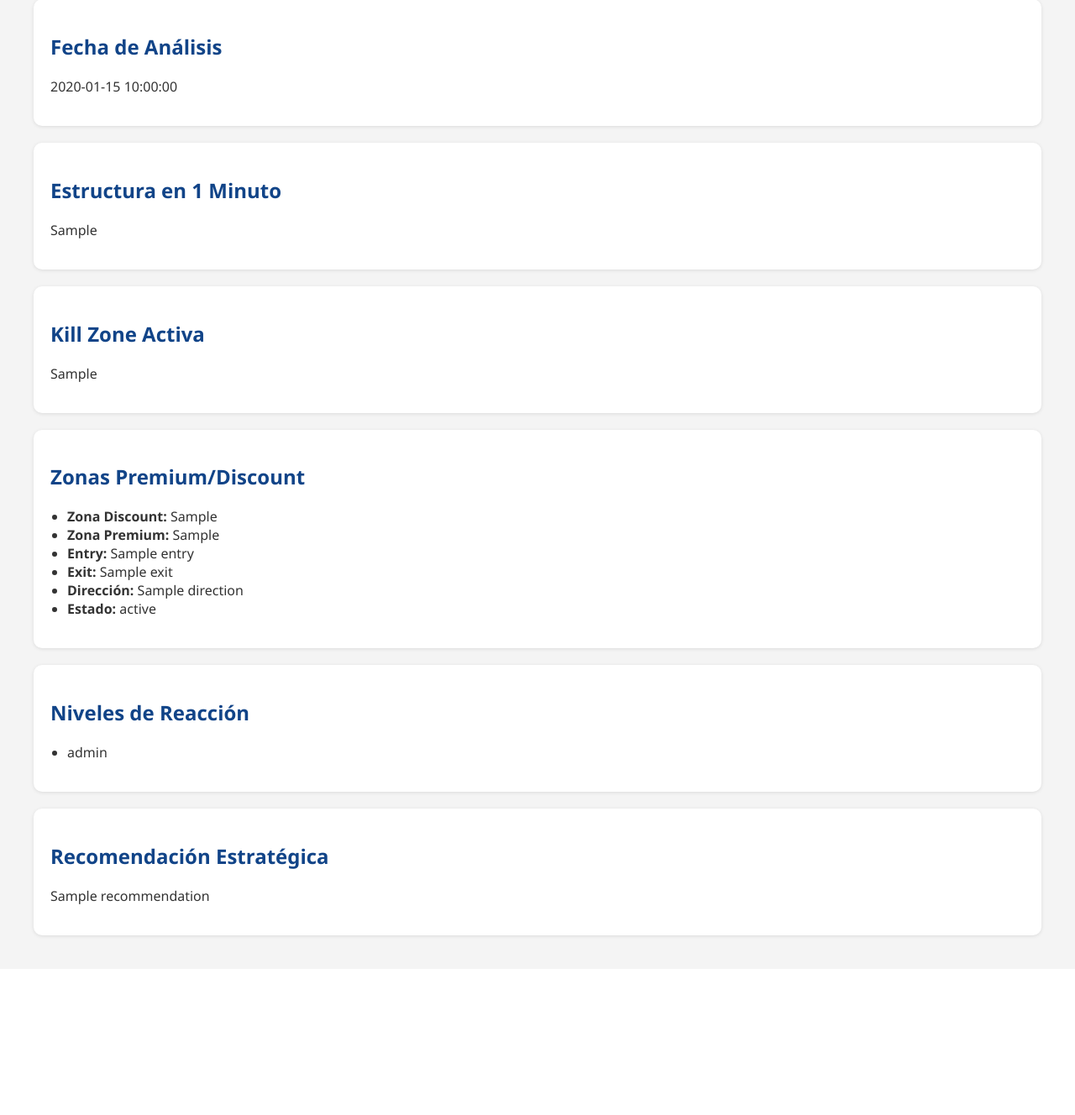
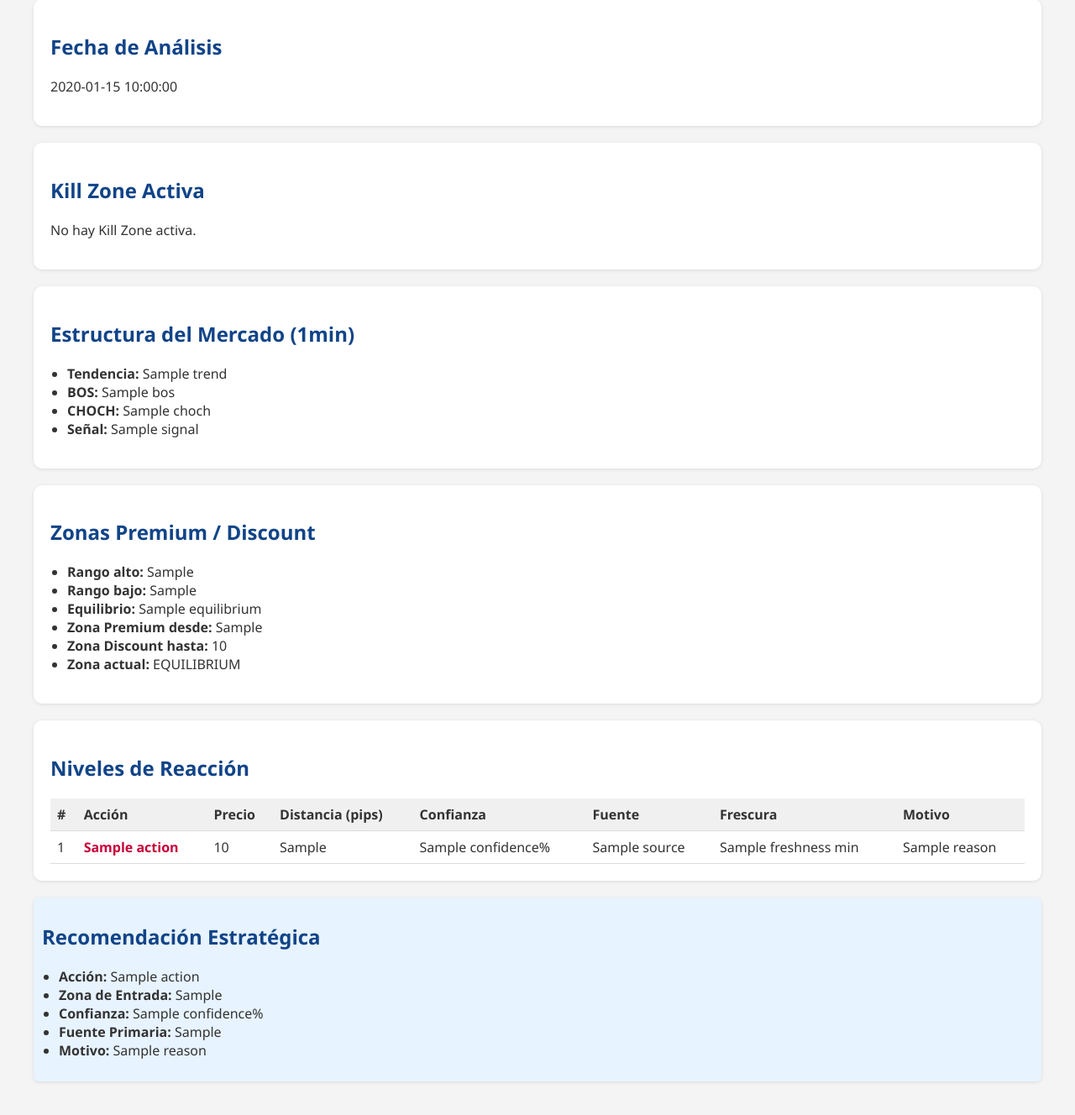
Before and after one commit to LildemonsS5/trading_SMC-ICT, a Flask app: template templates/report.html in a window 1280 px wide. Shown: the part 501-1829 px from the top of the page at 84% size. Before the commit the page ends 1619 px from the top, so only its background shows below. Run offline with Flask 3, Linux system fonts and the light colour scheme; the template is opened without the code that fills it: most values are stand-ins (such as "Sample title", 1, 10 or a date in 2020).

Commit message:
Update report.html

```diff
--- a/templates/report.html
+++ b/templates/report.html
@@ -34,6 +34,21 @@
             padding: 6px 12px;
             font-size: 1em;
         }
+        table {
+            border-collapse: collapse;
+            width: 100%;
+        }
+        th, td {
+            text-align: left;
+            padding: 8px;
+            border-bottom: 1px solid #ddd;
+        }
+        th {
+            background-color: #f0f0f0;
+        }
+        .buy { color: #007a33; font-weight: bold; }
+        .sell { color: #c70039; font-weight: bold; }
+        .highlight { background-color: #e7f3ff; padding: 10px; border-radius: 6px; }
     </style>
 </head>
 <body>
@@ -61,29 +76,50 @@
     </div>
 
     <div class="seccion">
-        <h2>Estructura en 1 Minuto</h2>
-        <p>{{ structure_1min or "Sin estructura definida" }}</p>
-    </div>
-
-    <div class="seccion">
         <h2>Kill Zone Activa</h2>
-        {% if active_kill_zone %}
-            <p>{{ active_kill_zone }}</p>
+        {% if active_kill_zone and active_kill_zone.is_active %}
+            <p>{{ active_kill_zone.name }} (Prioridad: {{ active_kill_zone.priority }})</p>
         {% else %}
             <p>No hay Kill Zone activa.</p>
         {% endif %}
     </div>
 
     <div class="seccion">
-        <h2>Zonas Premium/Discount</h2>
+        <h2>Estructura del Mercado (1min)</h2>
+        {% if structure_1min %}
+            <ul>
+                <li><strong>Tendencia:</strong> {{ structure_1min.trend or "N/A" }}</li>
+                <li><strong>BOS:</strong> {{ structure_1min.bos }}</li>
+                <li><strong>CHOCH:</strong> {{ structure_1min.choch }}</li>
+                <li><strong>Señal:</strong> {{ structure_1min.signal or "N/A" }}</li>
+            </ul>
+        {% else %}
+            <p>No se pudo determinar la estructura de mercado.</p>
+        {% endif %}
+    </div>
+
+    <div class="seccion">
+        <h2>Zonas Premium / Discount</h2>
         {% if premium_discount_zones %}
             <ul>
-                <li><strong>Zona Discount:</strong> {{ premium_discount_zones.discounted_zone or "No disponible" }}</li>
-                <li><strong>Zona Premium:</strong> {{ premium_discount_zones.premium_zone or "No disponible" }}</li>
-                <li><strong>Entry:</strong> {{ premium_discount_zones.entry or "N/A" }}</li>
-                <li><strong>Exit:</strong> {{ premium_discount_zones.exit or "N/A" }}</li>
-                <li><strong>Dirección:</strong> {{ premium_discount_zones.direction or "N/A" }}</li>
-                <li><strong>Estado:</strong> {{ premium_discount_zones.state or "N/A" }}</li>
+                <li><strong>Rango alto:</strong> {{ premium_discount_zones.range_high or "N/A" }}</li>
+                <li><strong>Rango bajo:</strong> {{ premium_discount_zones.range_low or "N/A" }}</li>
+                <li><strong>Equilibrio:</strong> {{ premium_discount_zones.equilibrium or "N/A" }}</li>
+                <li><strong>Zona Premium desde:</strong> {{ premium_discount_zones.premium_start or "N/A" }}</li>
+                <li><strong>Zona Discount hasta:</strong> {{ premium_discount_zones.discount_end or "N/A" }}</li>
+                <li><strong>Zona actual:</strong>
+                    {% if current_price and premium_discount_zones.equilibrium %}
+                        {% if current_price > premium_discount_zones.premium_start %}
+                            <span class="sell">PREMIUM (Ventas)</span>
+                        {% elif current_price < premium_discount_zones.discount_end %}
+                            <span class="buy">DISCOUNT (Compras)</span>
+                        {% else %}
+                            EQUILIBRIUM
+                        {% endif %}
+                    {% else %}
+                        N/A
+                    {% endif %}
+                </li>
             </ul>
         {% else %}
             <p>No se detectaron zonas Premium ni Discount.</p>
@@ -93,19 +129,48 @@
     <div class="seccion">
         <h2>Niveles de Reacción</h2>
         {% if reaction_levels %}
-            <ul>
+            <table>
+                <tr>
+                    <th>#</th>
+                    <th>Acción</th>
+                    <th>Precio</th>
+                    <th>Distancia (pips)</th>
+                    <th>Confianza</th>
+                    <th>Fuente</th>
+                    <th>Frescura</th>
+                    <th>Motivo</th>
+                </tr>
                 {% for level in reaction_levels %}
-                    <li>{{ level }}</li>
+                <tr>
+                    <td>{{ loop.index }}</td>
+                    <td class="{{ 'buy' if level.action == 'BUY' else 'sell' }}">{{ level.action }}</td>
+                    <td>{{ level.price }}</td>
+                    <td>{{ level.distance_pips }}</td>
+                    <td>{{ level.confidence }}%</td>
+                    <td>{{ level.source }}</td>
+                    <td>{{ level.freshness }} min</td>
+                    <td>{{ level.reason }}</td>
+                </tr>
                 {% endfor %}
-            </ul>
+            </table>
         {% else %}
-            <p>No hay niveles de reacción relevantes en este activo.</p>
+            <p>No se detectaron niveles de reacción con confluencia suficiente.</p>
         {% endif %}
     </div>
 
-    <div class="seccion">
+    <div class="seccion highlight">
         <h2>Recomendación Estratégica</h2>
-        <p>{{ recommendation or "Sin recomendación disponible" }}</p>
+        {% if recommendation %}
+            <ul>
+                <li><strong>Acción:</strong> {{ recommendation.action }}</li>
+                <li><strong>Zona de Entrada:</strong> {{ recommendation.entry_zone or "No disponible" }}</li>
+                <li><strong>Confianza:</strong> {{ recommendation.confidence }}%</li>
+                <li><strong>Fuente Primaria:</strong> {{ recommendation.primary_source or "N/A" }}</li>
+                <li><strong>Motivo:</strong> {{ recommendation.reason }}</li>
+            </ul>
+        {% else %}
+            <p>No se pudo generar una recomendación operativa.</p>
+        {% endif %}
     </div>
 </body>
 </html>
```
